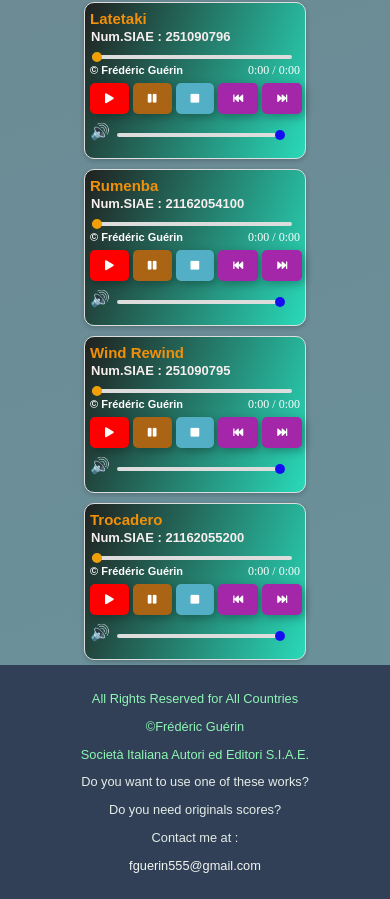
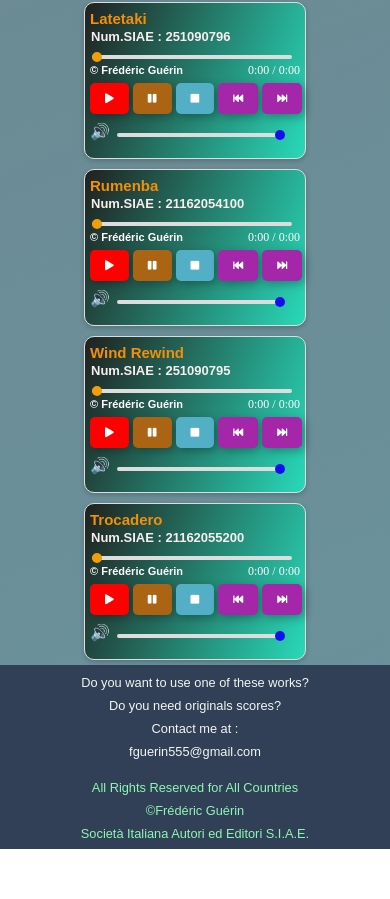
Before and after one commit to fguerin555/music-guerin, a React (Create React App) app: page /urban in a window 390 px wide. Shown: the part 3482-4381 px from the top of the page. After the commit the page ends 4331 px from the top, so only its background shows below. Built offline with nearby package versions, Linux system fonts and the light colour scheme.

Commit message:
mercredi14h54

```diff
--- a/src/App.js
+++ b/src/App.js
@@ -16,7 +16,6 @@ const App = () => {
     <Router>
       <div>
         <Navbar />
-
         <Routes>
           <Route path="/" element={<Home />} />
           <Route path="/music-guerin" element={<Home />} />
--- /dev/null
+++ b/src/components/BeforeFooter.js
@@ -0,0 +1,17 @@
+import React from "react";
+import "../Global.css";
+import styles from "./BeforeFooter.module.css";
+
+const BeforeFooter = () => {
+  return (
+    <div>
+      <div className={styles.BeforeFooter}>
+        <p>Do you want to use one of these works?</p>
+        <p>Do you need originals scores?</p>
+        <p>Contact me at :</p>{" "}
+        <a href="mailto:fguerin555@gmail.com">fguerin555@gmail.com</a>
+      </div>
+    </div>
+  );
+};
+export default BeforeFooter;
--- /dev/null
+++ b/src/components/BeforeFooter.module.css
@@ -0,0 +1,70 @@
+.BeforeFooter {
+  width: 100%;
+  display: flex;
+  box-sizing: border-box;
+  justify-content: center;
+  align-items: center;
+  background-color: rgb(50, 64, 87);
+  color: white;
+  flex-direction: column;
+  padding: 10px;
+  gap: 1px;
+  margin-bottom: 0;
+}
+
+.BeforeFooter p {
+  margin-top: 0;
+  font-family: "Montserrat-ThinItalic", Arial, sans-serif !important;
+  font-size: 1.4rem;
+  color: rgb(242, 246, 241) !important;
+  display: flex;
+  justify-content: center;
+  align-items: center;
+  background-color: rgb(50, 64, 87);
+  margin-bottom: 3px;
+}
+
+.BeforeFooter a {
+  font-size: 1.5rem;
+  color: rgb(242, 246, 241);
+  font-family: "Montserrat-ThinItalic", Arial, sans-serif !important;
+  display: flex;
+  justify-content: center;
+  align-items: center;
+  text-decoration: none;
+}
+
+.BeforeFooter a:hover {
+  color: #8df6b4;
+}
+
+@media (max-width: 1224px) {
+  .BeforeFooter {
+    padding: 10px;
+    flex-direction: column;
+    overflow: visible;
+    display: flex;
+    justify-content: center;
+    align-items: center;
+    margin: 0 auto;
+    gap: 5px;
+  }
+
+  .BeforeFooter p {
+    width: 100%;
+    font-size: 1rem !important;
+  }
+  .BeforeFooter a {
+    width: 100%;
+    font-size: 1rem !important;
+  }
+
+  @media (max-width: 570px) {
+    .BeforeFooter p {
+      font-size: 0.8rem !important;
+    }
+    .BeforeFooter a {
+      font-size: 0.8rem !important;
+    }
+  }
+}
--- a/src/components/Footer.js
+++ b/src/components/Footer.js
@@ -1,40 +1,14 @@
 import React from "react";
-import { useLocation } from "react-router-dom";
-
 import "../Global.css";
 import styles from "./Footer.module.css";
 
 const Footer = () => {
-  const location = useLocation();
-
   return (
     <div>
       <div className={styles.Footer}>
-        <div className={styles.FooterContactInfo}>
-          <span className={styles.FooterEmail}>
-            {location.pathname === "/music-guerin" ||
-            location.pathname === "/" ? (
-              <div>
-                <p>All Rights Reserved for All Countries</p>
-                <p>©Frédéric Guérin</p>
-                <p>Società Italiana Autori ed Editori S.I.A.E.</p>
-              </div>
-            ) : (
-              <div>
-                <p>All Rights Reserved for All Countries</p>
-                <p>©Frédéric Guérin</p>
-                <p>Società Italiana Autori ed Editori S.I.A.E.</p>
-                <div className={styles.DoYouNeed}>
-                  <p>Do you want to use one of these works?</p>
-                  <p>Do you need originals scores?</p>
-                  <p>Contact me at :</p>{" "}
-                </div>
-
-                <a href="mailto:fguerin555@gmail.com">fguerin555@gmail.com</a>
-              </div>
-            )}
-          </span>
-        </div>
+        <p>All Rights Reserved for All Countries</p>
+        <p>©Frédéric Guérin</p>
+        <p>Società Italiana Autori ed Editori S.I.A.E.</p>
       </div>
     </div>
   );
--- a/src/components/Footer.module.css
+++ b/src/components/Footer.module.css
@@ -2,84 +2,41 @@
   width: 100%;
   display: flex;
   box-sizing: border-box;
-  justify-content: flex-start; /* Déplacer les éléments vers la gauche */
+
   align-items: center;
-  padding: 1em 2em;
+  padding: 0.5em 0.5em;
   background-color: rgb(50, 64, 87);
   color: white;
-}
-
-.FooterContactInfo {
-  padding: 10px;
   flex-direction: column;
-  overflow: visible;
-  display: flex;
-  justify-content: center;
-  align-items: center;
-  margin: 0 auto;
   gap: 5px;
 }
 
-.FooterEmail p {
-  margin-top: 0;
+.Footer p {
+  margin-top: 3px;
   font-family: "Montserrat-Thin", Arial, sans-serif;
   font-size: 1.5rem;
   color: #8df6b4;
   display: flex;
   justify-content: center;
   align-items: center;
-}
-.DoYouNeed p {
-  margin-top: 0;
-
-  font-family: "Montserrat-ThinItalic", Arial, sans-serif;
-  font-size: 1.5rem;
-  color: #e4ece7;
-  display: flex;
-  justify-content: center;
-  align-items: center;
-}
-.FooterEmail a {
-  font-size: 1.5rem;
-  color: rgb(242, 246, 241);
-  font-family: "Montserrat-ThinItalic", Arial, sans-serif;
-  display: flex;
-  justify-content: center;
-  align-items: center;
-  text-decoration: none;
-}
-
-.FooterEmail a:hover {
-  color: #8df6b4;
+  margin-bottom: 0;
 }
 
 @media (max-width: 1224px) {
-  .FooterContactInfo {
-    padding: 10px;
+  .Footer p {
+    margin-top: 3px;
     flex-direction: column;
     overflow: visible;
     display: flex;
+    font-size: 1rem;
     justify-content: center;
     align-items: center;
-    margin: 0 auto;
-    gap: 5px;
-  }
-
-  .FooterEmail p {
-    width: 100%;
-    font-size: 1rem;
-  }
-  .FooterEmail a {
-    width: 100%;
-    font-size: 1rem;
-  }
-
-  @media (max-width: 570px) {
-    .FooterEmail p {
-      font-size: 0.8rem;
-    }
-    .FooterEmail a {
-      font-size: 0.8rem;
-    }
+    gap: 2px;
   }
 }
+
+@media (max-width: 570px) {
+  .Footer p {
+    font-size: 0.8rem;
+  }
+}
--- a/src/pages/ChamberFile/Chamber.js
+++ b/src/pages/ChamberFile/Chamber.js
@@ -5,12 +5,12 @@ import styles from "./Chamber.module.css";
 import AudioPlayer from "../../components/AudioPlayer";
 import ScrollToTop from "../../components/ScrollToTop";
 import BackButton from "../../components/BackButton";
+import BeforeFooter from "../../components/BeforeFooter";
 
 import Andante from "../../assets/music/Bologna/Andante.mp3";
 import Arcate from "../../assets/music/Bologna/Arcate.mp3";
 import MarciaClaudicante from "../../assets/music/Bologna/MarciaClaudicante.mp3";
 import LeMatin from "../../assets/music/Bologna/LeMatin.mp3";
-
 import Alessandrino from "../../assets/music/Orchestral/Alessandrino.mp3";
 import Anima from "../../assets/music/Orchestral/Anima.mp3";
 import Arancione from "../../assets/music/Orchestral/Arancione.mp3";
@@ -294,7 +294,7 @@ const Chamber = () => {
             <audio ref={(audio) => (audioRef.current = audio)} src={Viola} />
           </AudioPlayer>
         </div>
-
+        <BeforeFooter />
         <ScrollToTop />
         <BackButton />
       </div>
--- a/src/pages/JazzFile/Jazz.js
+++ b/src/pages/JazzFile/Jazz.js
@@ -5,6 +5,7 @@ import styles from "./Jazz.module.css";
 import AudioPlayer from "../../components/AudioPlayer";
 import ScrollToTop from "../../components/ScrollToTop";
 import BackButton from "../../components/BackButton";
+import BeforeFooter from "../../components/BeforeFooter";
 import DontCryJanet from "../../assets/music/Jazz/Don'tCryJanet.mp3";
 import Faraway from "../../assets/music/Jazz/Faraway.mp3";
 import JuanlesPins from "../../assets/music/Jazz/JuanlesPins.mp3";
@@ -23,7 +24,7 @@ const Jazz = () => {
   return (
     <div>
       <div className={styles.JazzPage}>
-        <p>Jazz / Ethnic</p>
+        <p>Jazz/Ethnic</p>
 
         <div className={styles.LecteursContainer}>
           <AudioPlayer
@@ -151,6 +152,7 @@ const Jazz = () => {
             <audio ref={(audio) => (audioRef.current = audio)} src={Alambra} />
           </AudioPlayer>
         </div>
+        <BeforeFooter />
         <ScrollToTop />
         <BackButton />
       </div>
--- a/src/pages/OrchestralFile/Orchestral.js
+++ b/src/pages/OrchestralFile/Orchestral.js
@@ -5,6 +5,8 @@ import styles from "./Orchestral.module.css";
 import AudioPlayer from "../../components/AudioPlayer";
 import ScrollToTop from "../../components/ScrollToTop";
 import BackButton from "../../components/BackButton";
+import BeforeFooter from "../../components/BeforeFooter";
+
 import Fragile from "../../assets/music/Arte-Rubata/Fragile.mp3";
 import Collezione from "../../assets/music/Arte-Rubata/La-Collezione.mp3";
 import DansedesVoleurs from "../../assets/music/Arte-Rubata/La-Danse-des-voleurs.mp3";
@@ -216,7 +218,7 @@ const Orchestral = () => {
             />
           </AudioPlayer>
         </div>
-
+        <BeforeFooter />
         <ScrollToTop />
         <BackButton />
       </div>
--- a/src/pages/PianoFile/Piano.js
+++ b/src/pages/PianoFile/Piano.js
@@ -5,6 +5,7 @@ import styles from "./Piano.module.css";
 import AudioPlayer from "../../components/AudioPlayer";
 import ScrollToTop from "../../components/ScrollToTop";
 import BackButton from "../../components/BackButton";
+import BeforeFooter from "../../components/BeforeFooter";
 
 import Animapianosolo from "../../assets/music/Piano/Animapianosolo.mp3";
 import Ricordi from "../../assets/music/Piano/Ricordi.mp3";
@@ -85,7 +86,7 @@ const Piano = () => {
             />
           </AudioPlayer>
         </div>
-
+        <BeforeFooter />
         <ScrollToTop />
         <BackButton />
       </div>
--- a/src/pages/UrbanFile/Urban.js
+++ b/src/pages/UrbanFile/Urban.js
@@ -5,6 +5,7 @@ import styles from "./Urban.module.css";
 import AudioPlayer from "../../components/AudioPlayer";
 import ScrollToTop from "../../components/ScrollToTop";
 import BackButton from "../../components/BackButton";
+import BeforeFooter from "../../components/BeforeFooter";
 
 import Latetaki from "../../assets/music/Urban/Latetaki.mp3";
 import AutumnRapSoda from "../../assets/music/Urban/AutumnRapSoda.mp3";
@@ -277,7 +278,7 @@ const Urban = () => {
             />
           </AudioPlayer>
         </div>
-
+        <BeforeFooter />
         <ScrollToTop />
         <BackButton />
       </div>
--- a/src/pages/WestFile/West.js
+++ b/src/pages/WestFile/West.js
@@ -5,6 +5,7 @@ import styles from "./West.module.css";
 import AudioPlayer from "../../components/AudioPlayer";
 import ScrollToTop from "../../components/ScrollToTop";
 import BackButton from "../../components/BackButton";
+import BeforeFooter from "../../components/BeforeFooter";
 
 import AdiosAmigos from "../../assets/music/WestSpaghetti/AdiosAmigos.mp3";
 import Caravans from "../../assets/music/WestSpaghetti/Caravans.mp3";
@@ -130,7 +131,7 @@ const West = () => {
             />
           </AudioPlayer>
         </div>
-
+        <BeforeFooter />
         <ScrollToTop />
         <BackButton />
       </div>
```
Also changed, not shown: 7 other files (tests, documents, lock files or other folders).
